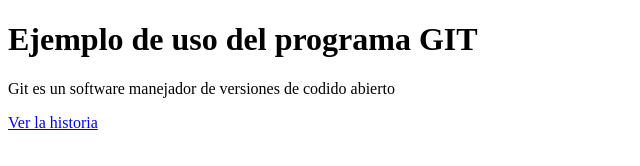
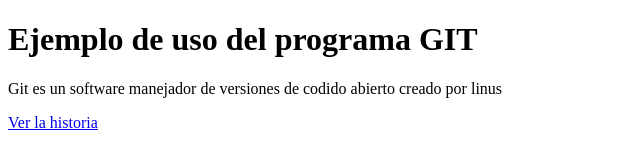
Before and after one commit to gustavofuentes23/proyectogit, a plain HTML site: page index.html in a window 1280 px wide. Shown: the whole page, without its empty margins (0-640 px from the left). Drawn offline with Linux system fonts and the light colour scheme.

Commit message:
actualizando index.html

```diff
--- a/index.html
+++ b/index.html
@@ -5,7 +5,7 @@
 </head>
 <body>
 <h1>Ejemplo de uso del programa GIT</h1>
-<p>Git es un software manejador de versiones de codido abierto</p>
+<p>Git es un software manejador de versiones de codido abierto creado por linus</p>
 <a href="historia.html">Ver la historia</a>
 </body>
 </html>
```
